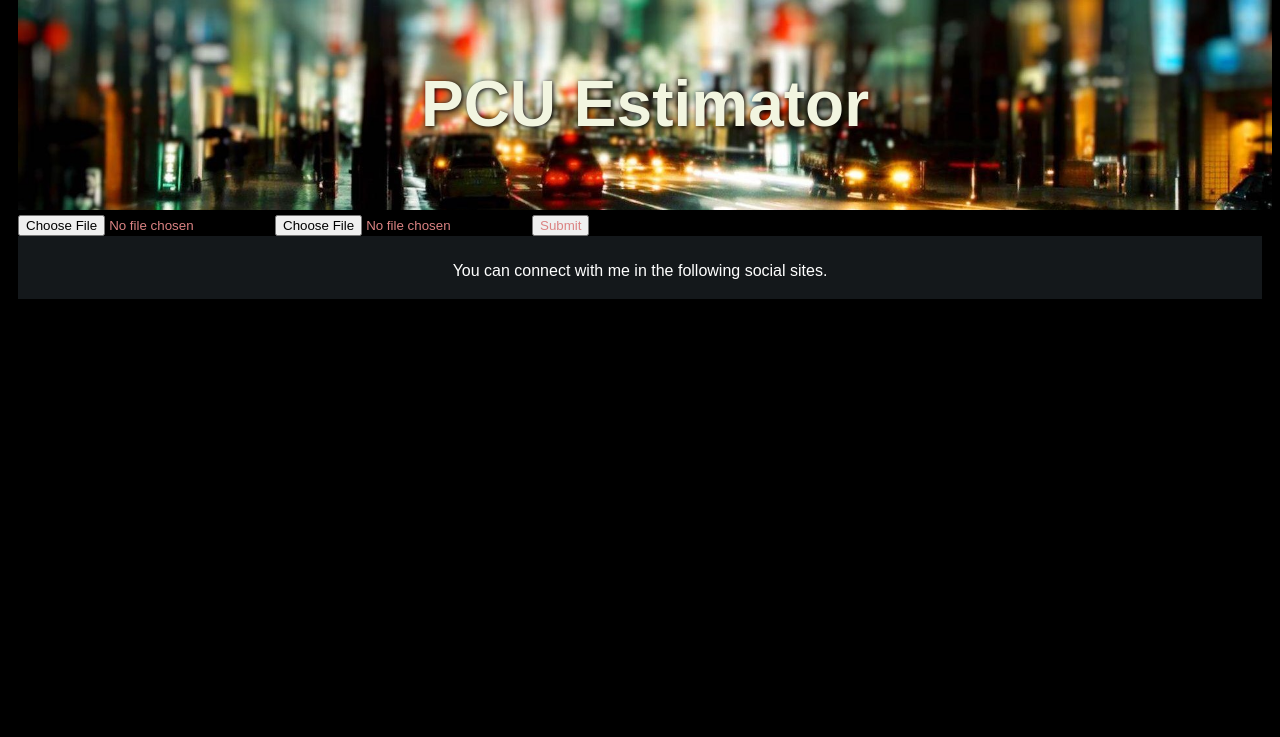
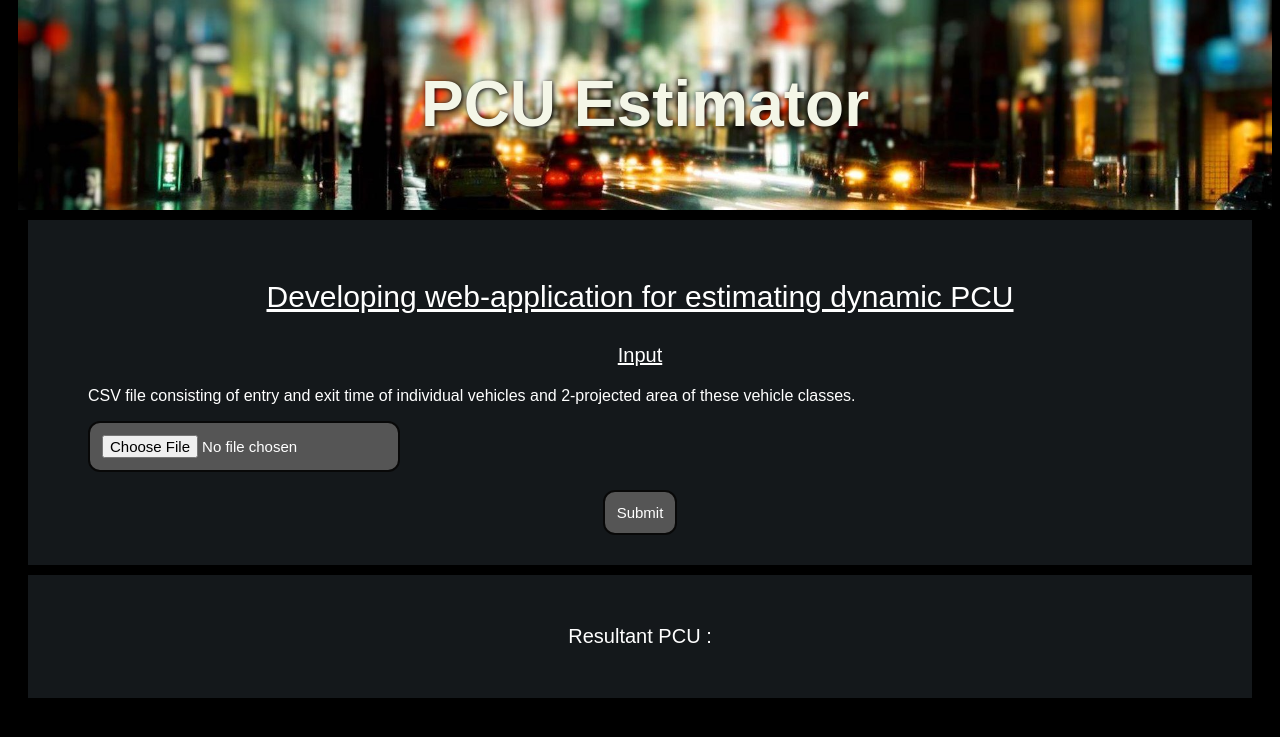
Before and after one commit to surfacewatering/PCU-Analyzer, a FastAPI app: page / in a window 1280 px wide. Shown: the part 18-755 px from the top of the page. Run offline with FastAPI, Linux system fonts and the light colour scheme.

Commit message:
ui updated

```diff
--- a/main.py
+++ b/main.py
@@ -23,5 +23,7 @@
 @app.post("/upload")
 async def check(request: Request, file: UploadFile = File(...), file2: UploadFile = File(...)):
     df = pd.read_csv(file.file)
-    df = pd.read_csv(file2.file)
+    df2 = pd.read_csv(file2.file)
+    df['Travel time']=df['Exit'] - df['Entry']
+    print(df)
     return templates.TemplateResponse("index.html", {"request": request,"result":file2.filename})
--- a/templates/index.html
+++ b/templates/index.html
@@ -34,52 +34,41 @@
 h1{
   font-family:  Arial, sans-serif;
   font-size: 4em;
-  color: #f2f5e0;
+  color: #f4f6e7;
   text-align: center;
   margin: 5% auto;
   text-shadow: 1px 1px 5px #000;
 }
-
-
 .footer{
-  background-color: #14181b;;
-  padding-top: 10px;
-  padding-bottom: 3px;
+  background-color: #14181b;
+  padding: 30px;
+  margin: 10px;
+  font-size:20px;
+}
+.btn{
+  font-size: 15px;
+  border-radius: 12px;
+  padding: 12px;
+   border: 2px solid #080808;
+  background-color: #555555;
+   transition-duration: 0.4s;
+   color:white;
 }
 
-
-form{
-  display: inline-block;
-  text-align: center;
+.btn:hover {
+  background-color: #030303; /* Green */
   color: white;
 }
-input[type=text]{
-  width: 100%;
-  padding: 8px 10px;
-  margin: 2px 0;
-  box-sizing: border-box;
-  border: 2px solid #ccc;
-  border-radius: 4px;
-  background-color: #f8f8f8;
-  resize: none;
-}
 
-.btn{
-  color: rgb(219, 131, 131);
-}
-
-h3{
-   font-family: helvetica, sans-serif;
-  font-size: 3em;
-  color: #fff;
-  text-align: center;
-  margin-bottom: 10px;
-  text-shadow: 1px 1px 5px #000;
-}
 p{
   font-family: sans-serif;
   color: white;
-  text-align: center;
+  text-align: left;
+}
+.column{
+  float:left;
+  width: 50%;
+  flex:50%;
 }
    </style>
 </head>
@@ -100,17 +89,37 @@
     </div>
 </div>
 
-<div >
-  <form method="post" action="/upload" enctype="multipart/form-data">
-    <input type="file" class="btn" name="file" id="file" accept=".csv, application/vnd.openxmlformats-officedocument.spreadsheetml.sheet" />
-    <input type="file" class="btn" name="file2" id="file2"
+<div>
+<div class="contanier w-50" style="margin:10px;background-color:#14181b;padding:30px;">
+
+    <p style="text-align:center;text-decoration: underline;font-size:30px;">Developing web-application for estimating dynamic PCU</p>
+
+    <p style="text-align:center;font-size:20px;text-decoration: underline;">Input</p>
+    <form method="post" action="/upload" enctype="multipart/form-data">
+    <div style="text-align:left;padding-left:30px;">
+  <p> CSV file consisting of entry and exit time of individual vehicles and 2-projected area of
+    these vehicle classes.</p> <input type="file" class="btn" name="file" id="file"
       accept=".csv, application/vnd.openxmlformats-officedocument.spreadsheetml.sheet" />
-    <input type="submit" class="btn"> &nbsp;&nbsp;&nbsp;&nbsp;
-  </form>
+
+    <br>
+    <br>
+
+    </div>
+    <div class="row" style="display: flex;
+  justify-content: center;
+  align-items: center;">
+      <input type="submit" class="btn" >
+    </div>
+
+
+    </form>
+  </div>
 
 </div>
-<div class="footer" id="contact">
-    <p > {{result}} You can connect with me in the following social sites.</p>
+<div class="footer" id="contact" style="display: flex;
+  justify-content: center;
+  align-items: center;">
+    <p > Resultant PCU : {{result}}</p>
 </div>
 </div>
 
```
